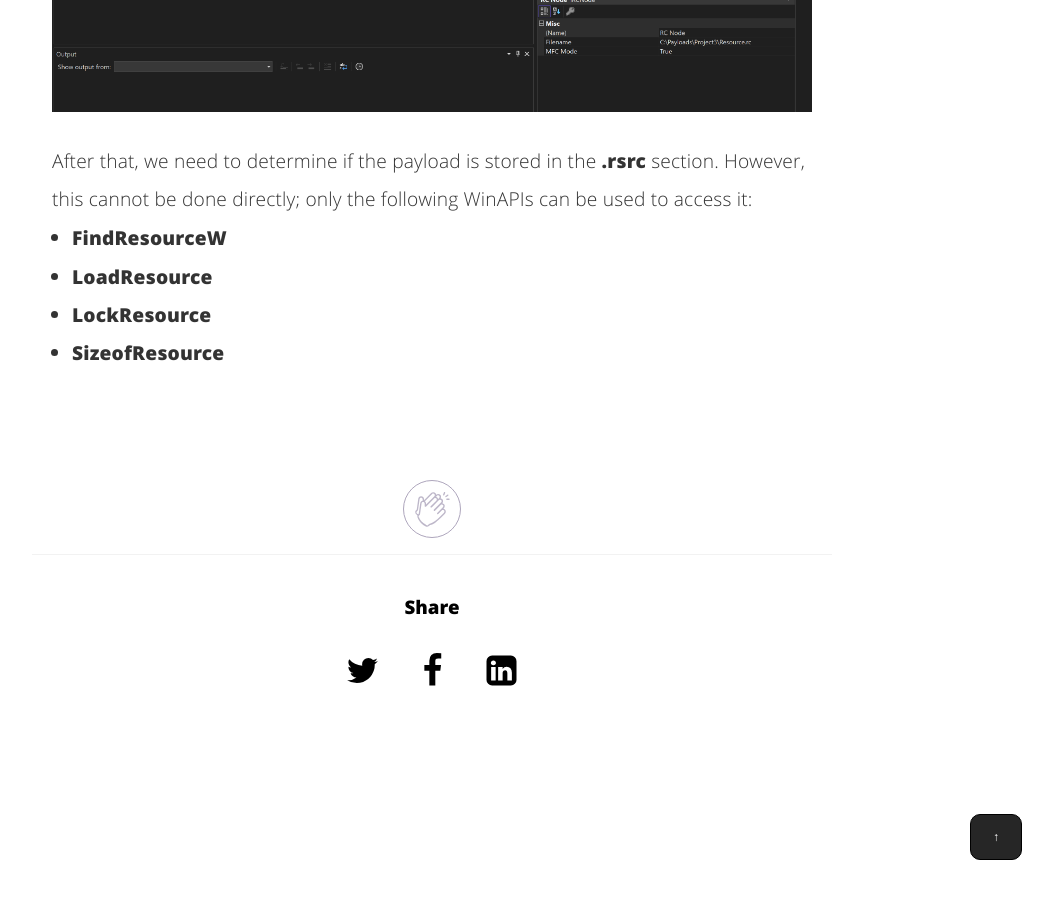
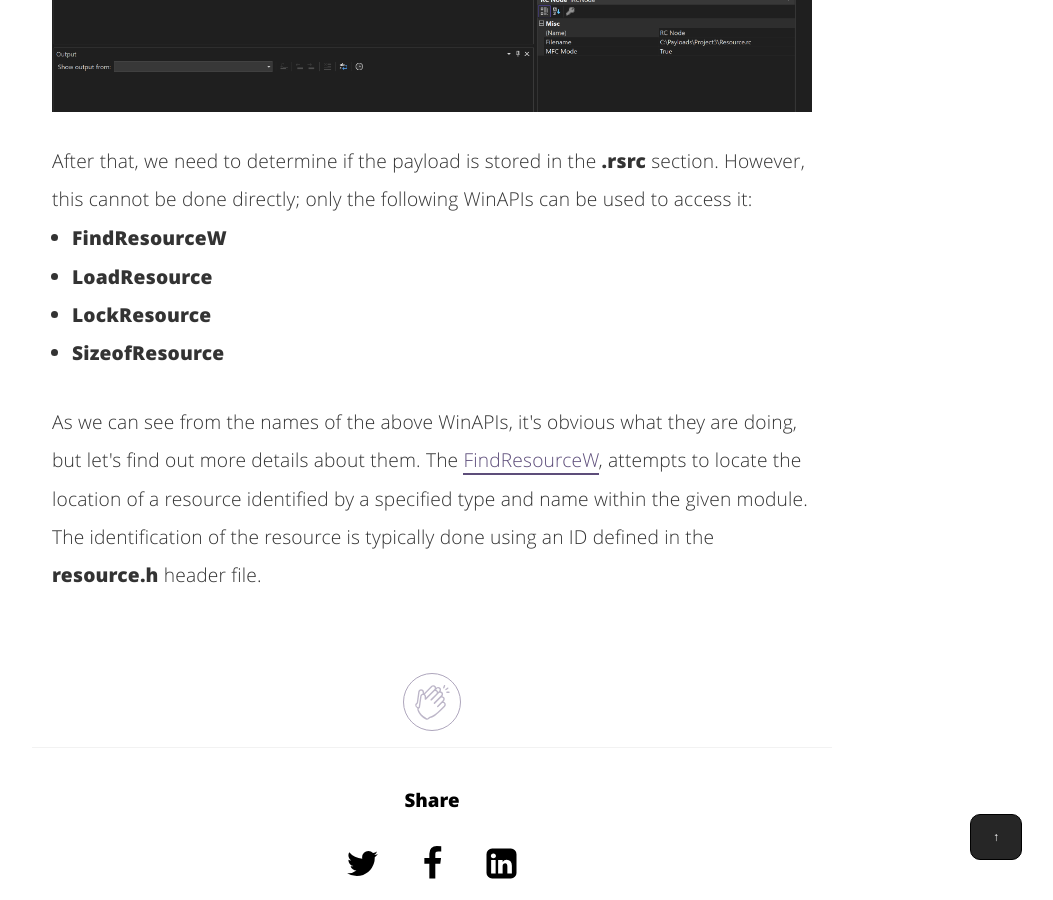
Before and after one commit to nickvourd/nickvourd.github.io, a Jekyll site: the page built from _posts/2024-04-21-the-anatomy-of-pe.md, in a window 1280 px wide and 900 px high, scrolled down 17560 px. Shown: the whole window, without its empty margins (208-1261 px from the left). Built offline with Jekyll 4.4.1, drawn with Linux system fonts in a browser that asks for light colours.

Commit message:
Edit the anatomy of PE

```diff
--- a/_posts/2024-04-21-the-anatomy-of-pe.md
+++ b/_posts/2024-04-21-the-anatomy-of-pe.md
@@ -400,6 +400,8 @@
 </ul>
 </p>
 
+<p>As we can see from the names of the above WinAPIs, it's obvious what they are doing, but let's find out more details about them. The <a href="https://learn.microsoft.com/en-us/windows/win32/api/libloaderapi/nf-libloaderapi-findresourcew">FindResourceW</a>, attempts to locate the location of a resource identified by a specified type and name within the given module. The identification of the resource is typically done using an ID defined in the <b>resource.h</b> header file.</p>
+
 <br /><br />
 
 <!-- add the button!-->
```
